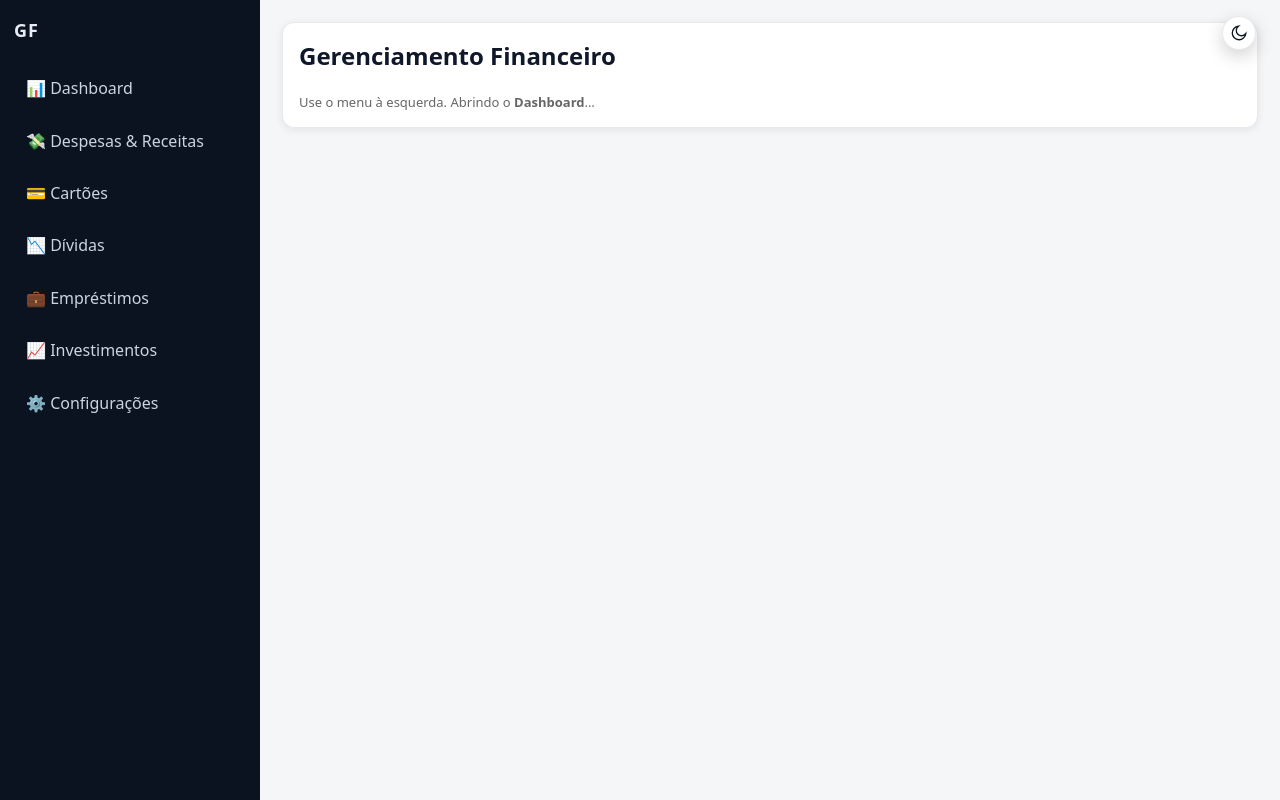
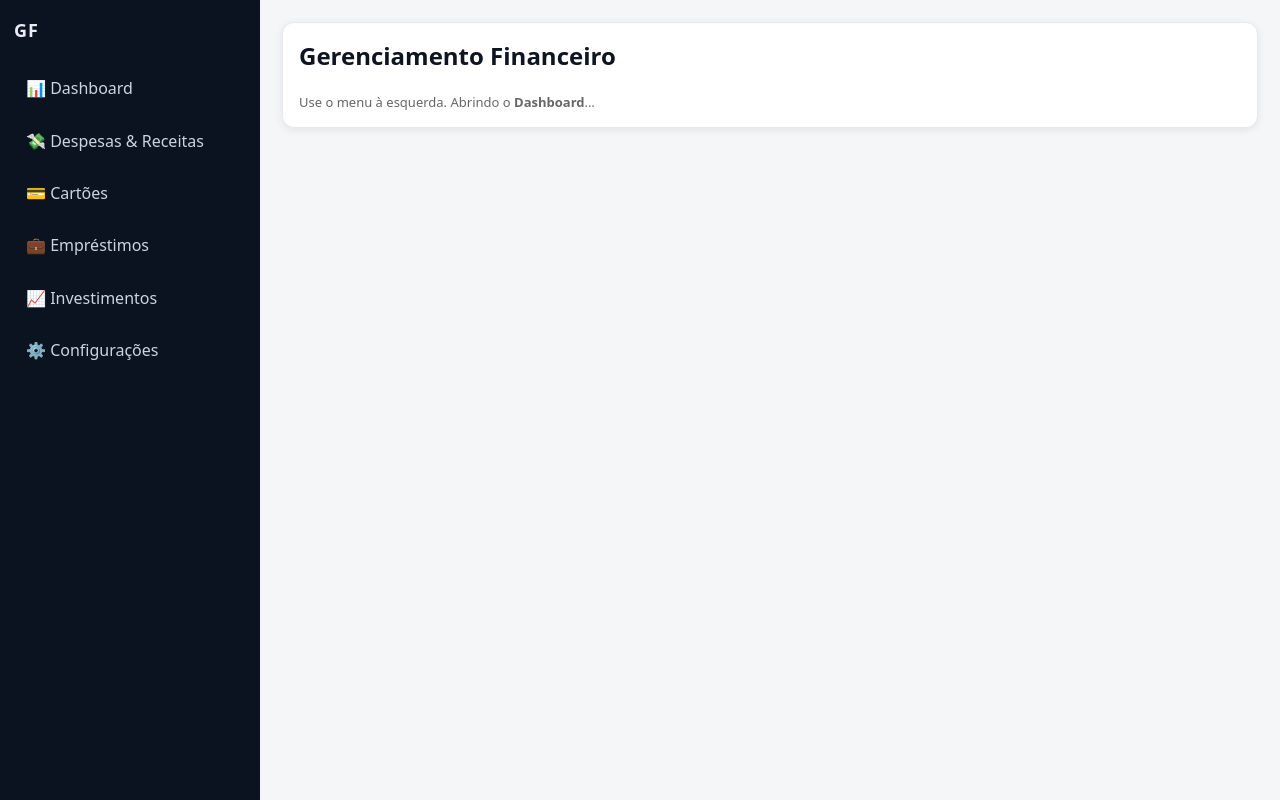
Before and after one commit to Ivanmonteiro-create/gerenciamentofamiliar.site, a Next.js app: page / in a window 1280 px wide. Built offline with nearby package versions, Linux system fonts and the light colour scheme.

Commit message:
Update layout.js

```diff
--- a/app/layout.js
+++ b/app/layout.js
@@ -1,5 +1,4 @@
 import "./globals.css";
-import ThemeToggle from "./components/ThemeToggle";
 
 export const metadata = {
   title: "Gerenciamento Financeiro",
@@ -9,25 +8,45 @@ export default function RootLayout({ children }) {
   return (
     <html lang="pt" suppressHydrationWarning>
       <body>
-        <div style={{ display: "grid", gridTemplateColumns: "260px 1fr", minHeight: "100vh" }}>
-          {/* Sidebar existente */}
-          <aside style={{ background: "#0b1220", color: "#e7edf7", padding: "18px 14px" }}>
+        <div
+          style={{
+            display: "grid",
+            gridTemplateColumns: "260px 1fr",
+            minHeight: "100vh",
+          }}
+        >
+          {/* Sidebar */}
+          <aside
+            style={{
+              background: "#0b1220",
+              color: "#e7edf7",
+              padding: "18px 14px",
+            }}
+          >
             <nav className="menu">
-              <div className="logo" style={{ fontWeight: 700, fontSize: 18, marginBottom: 14 }}>GF</div>
+              <div
+                className="logo"
+                style={{
+                  fontWeight: 700,
+                  fontSize: 18,
+                  marginBottom: 14,
+                }}
+              >
+                GF
+              </div>
+
               <a href="/dashboard">📊 Dashboard</a>
               <a href="/despesas">💸 Despesas & Receitas</a>
               <a href="/cartoes">💳 Cartões</a>
-              <a href="/dividas">📉 Dívidas</a>
+              {/* ✅ removida a aba Dívidas */}
               <a href="/emprestimos">💼 Empréstimos</a>
               <a href="/investimentos">📈 Investimentos</a>
               <a href="/configuracoes">⚙️ Configurações</a>
             </nav>
           </aside>
 
-          {/* Conteúdo */}
+          {/* Conteúdo principal */}
           <main style={{ padding: "22px 22px 32px", position: "relative" }}>
-            {/* FAB de tema global (sol/lua) */}
-            <ThemeToggle />
             {children}
           </main>
         </div>
```
